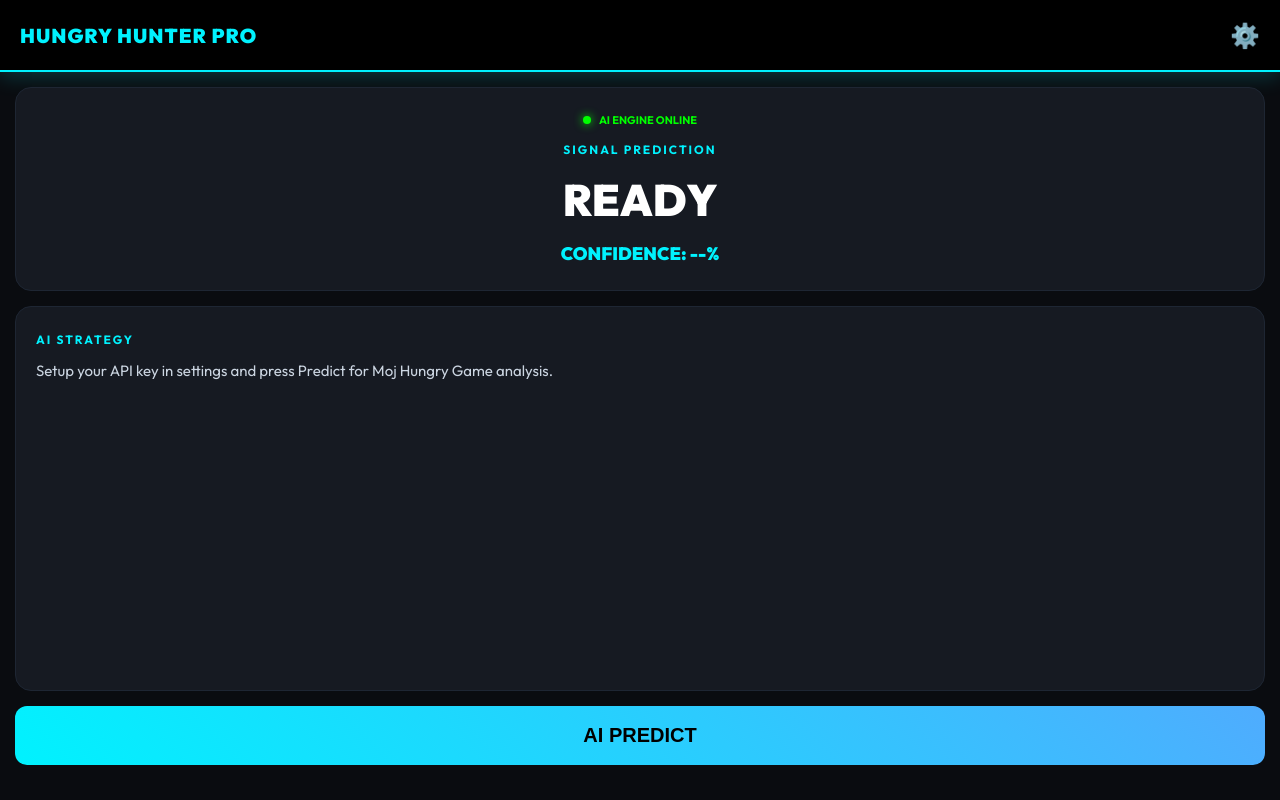
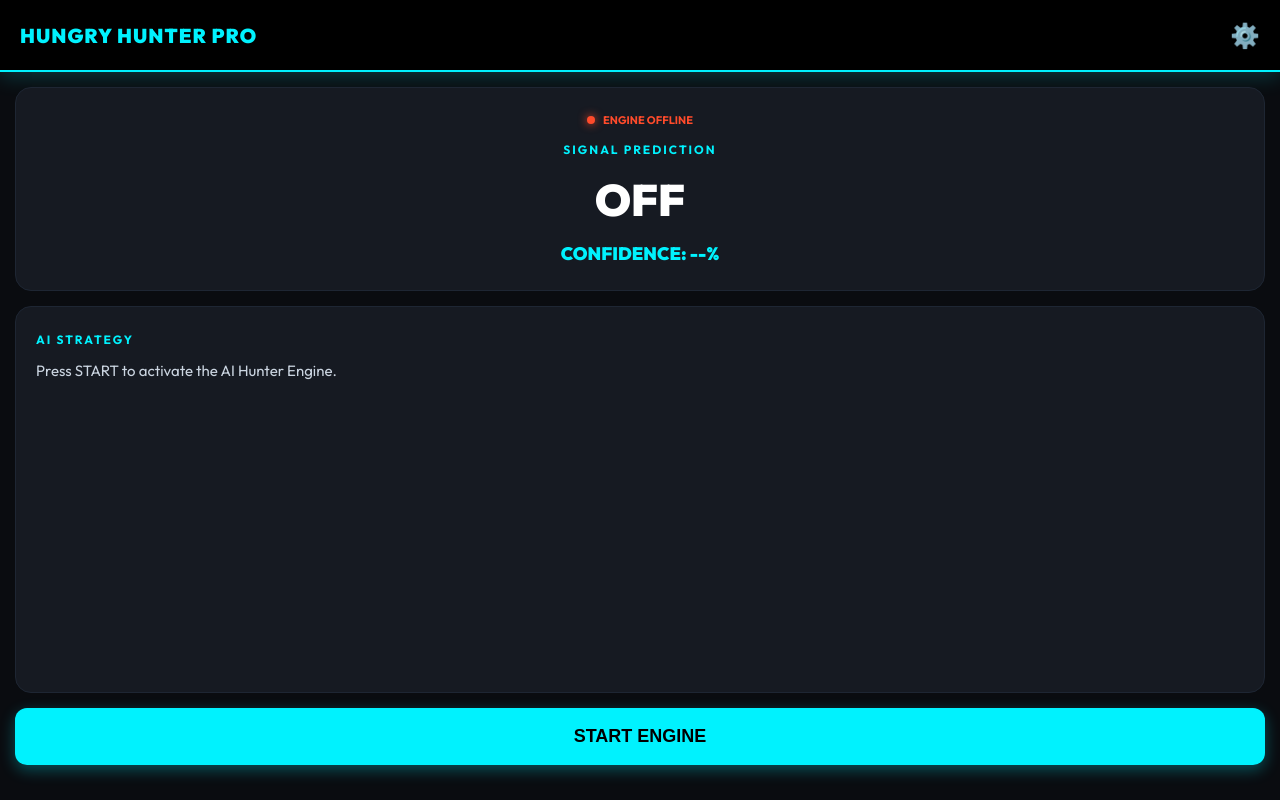
Before and after one commit to codermy41-arch/Hunter, a plain HTML site: page index.html in a window 1280 px wide. Drawn offline with Linux system fonts and the light colour scheme.

Commit message:
Update index.html

```diff
--- a/index.html
+++ b/index.html
@@ -15,6 +15,8 @@
             --dark: #0a0c10;
             --card-bg: #161a22;
             --border: #1e2633;
+            --red: #ff4b2b;
+            --green: #00f2fe;
         }
 
         * {
@@ -112,34 +114,76 @@
             justify-content: center;
             gap: 8px;
             margin-bottom: 15px;
-            color: #00ff00;
             font-weight: 700;
         }
 
         .dot {
             width: 8px;
             height: 8px;
+            border-radius: 50%;
+        }
+
+        .status.online {
+            color: #00ff00;
+        }
+
+        .status.online .dot {
             background: #00ff00;
-            border-radius: 50%;
             box-shadow: 0 0 10px #00ff00;
+        }
+
+        .status.offline {
+            color: var(--red);
+        }
+
+        .status.offline .dot {
+            background: var(--red);
+            box-shadow: 0 0 10px var(--red);
+        }
+
+        .btn-group {
+            display: flex;
+            gap: 10px;
+            margin-top: auto;
+            margin-bottom: 20px;
+        }
+
+        .btn {
+            flex: 1;
+            border: none;
+            padding: 18px;
+            border-radius: 12px;
+            font-size: 18px;
+            font-weight: 900;
+            cursor: pointer;
+            transition: 0.2s;
+        }
+
+        .start-btn {
+            background: var(--green);
+            color: #000;
+            box-shadow: 0 5px 15px rgba(0, 242, 254, 0.3);
+        }
+
+        .stop-btn {
+            background: var(--red);
+            color: #fff;
+            box-shadow: 0 5px 15px rgba(255, 75, 43, 0.3);
+            display: none;
         }
 
         .predict-btn {
             width: 100%;
-            background: linear-gradient(45deg, var(--neon), #4facfe);
+            background: #fff;
             color: #000;
-            border: none;
-            padding: 18px;
-            border-radius: 12px;
-            font-size: 20px;
-            font-weight: 900;
-            margin-top: auto;
-            margin-bottom: 20px;
-            cursor: pointer;
+            display: none;
+            margin-bottom: 15px;
+            box-shadow: 0 5px 15px rgba(255, 255, 255, 0.2);
         }
 
-        .predict-btn:active {
+        .btn:active {
             transform: scale(0.96);
+            opacity: 0.9;
         }
 
         .strategy-text {
@@ -164,9 +208,9 @@
         </div>
 
         <div class="card">
-            <div class="status"><span class="dot"></span> AI ENGINE ONLINE</div>
+            <div id="statusIndicator" class="status offline"><span class="dot"></span> ENGINE OFFLINE</div>
             <div class="label">SIGNAL PREDICTION</div>
-            <div class="prediction-box" id="prediction">READY</div>
+            <div class="prediction-box" id="prediction">OFF</div>
             <div style="font-size: 18px; color: var(--neon); font-weight: 800;">
                 CONFIDENCE: <span id="conf">--</span>%
             </div>
@@ -175,21 +219,32 @@
         <div class="card" style="flex: 1;">
             <div class="label" style="margin-bottom: 12px; text-align: left;">AI STRATEGY</div>
             <div id="strategy" class="strategy-text">
-                Setup your API key in settings and press Predict for Moj Hungry Game analysis.
+                Press START to activate the AI Hunter Engine.
             </div>
         </div>
 
-        <button class="predict-btn" onclick="getPrediction()">AI PREDICT</button>
+        <button id="predictBtn" class="btn predict-btn" onclick="getPrediction()">AI PREDICT</button>
+
+        <div class="btn-group">
+            <button id="startBtn" class="btn start-btn" onclick="toggleEngine(true)">START ENGINE</button>
+            <button id="stopBtn" class="btn stop-btn" onclick="toggleEngine(false)">STOP ENGINE</button>
+        </div>
     </div>
 
     <script>
         const items = ["Chai", "Samosa", "Softy", "Popcorn", "Chocolate", "Laddu", "Burger", "Pizza"];
+        let isEngineRunning = false;
+
         const el = {
             pred: document.getElementById('prediction'),
             conf: document.getElementById('conf'),
             strat: document.getElementById('strategy'),
             set: document.getElementById('settings'),
-            key: document.getElementById('apiKey')
+            key: document.getElementById('apiKey'),
+            status: document.getElementById('statusIndicator'),
+            startBtn: document.getElementById('startBtn'),
+            stopBtn: document.getElementById('stopBtn'),
+            predictBtn: document.getElementById('predictBtn')
         };
 
         function toggleSettings() { el.set.style.display = el.set.style.display === 'block' ? 'none' : 'block'; }
@@ -200,7 +255,31 @@
             toggleSettings();
         }
 
+        function toggleEngine(start) {
+            isEngineRunning = start;
+            if (start) {
+                el.status.className = "status online";
+                el.status.innerHTML = '<span class="dot"></span> ENGINE ACTIVE';
+                el.pred.textContent = "READY";
+                el.strat.textContent = "Engine is running. Press Predict when round ends.";
+                el.startBtn.style.display = "none";
+                el.stopBtn.style.display = "block";
+                el.predictBtn.style.display = "block";
+            } else {
+                el.status.className = "status offline";
+                el.status.innerHTML = '<span class="dot"></span> ENGINE OFFLINE';
+                el.pred.textContent = "OFF";
+                el.conf.textContent = "--";
+                el.strat.textContent = "Press START to activate the AI Hunter Engine.";
+                el.startBtn.style.display = "block";
+                el.stopBtn.style.display = "none";
+                el.predictBtn.style.display = "none";
+            }
+        }
+
         async function getPrediction() {
+            if (!isEngineRunning) return;
+
             const key = localStorage.getItem('hunter_key');
             if (!key) { alert("Add API Key in Settings!"); toggleSettings(); return; }
 
@@ -228,8 +307,10 @@
                 if (navigator.vibrate) navigator.vibrate(100);
 
                 setTimeout(() => {
-                    el.pred.textContent = "WAITING";
-                    el.strat.textContent = "Listening for next round...";
+                    if (isEngineRunning) {
+                        el.pred.textContent = "READY";
+                        el.strat.textContent = "Waiting for next round...";
+                    }
                 }, 10000);
 
             } catch (error) {
```
